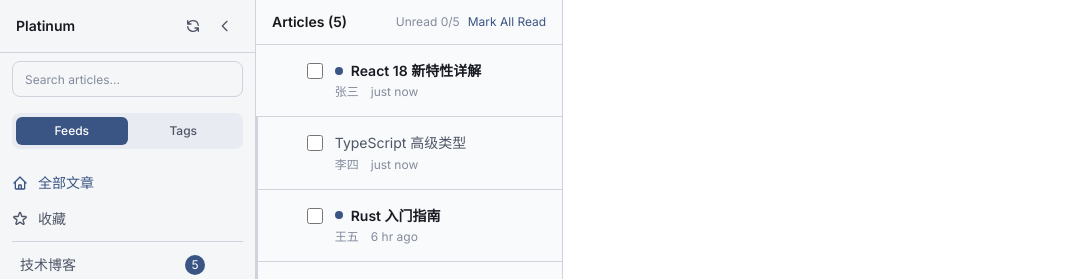
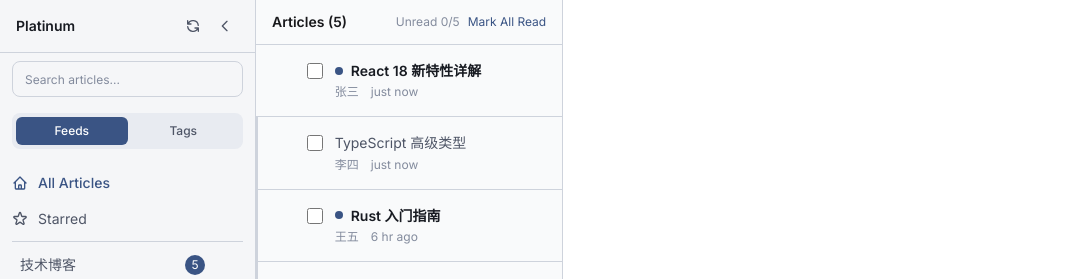
Before and after one commit to wkr-echo/womenhenku, a React (Vite) app in the folder src-ui/: page / in a window 1280 px wide. Shown: the top 279 px of the page, without its empty margins (0-1077 px from the left). Built offline with nearby package versions, Linux system fonts and the light colour scheme.

Commit message:
fix(i18n): add '全部文章' and '收藏' translations for EN mode
zh: 全部文章 / 收藏
en: All Articles / Starred

```diff
--- a/src-ui/src/locales/en.json
+++ b/src-ui/src/locales/en.json
@@ -259,6 +259,8 @@
   "添加别名": "Add Alias",
   "添加失败: ": "Add failed: ",
   "添加标签失败: ": "Add tag failed: ",
+  "全部文章": "All Articles",
+  "收藏": "Starred",
   "添加订阅": "Add Feed",
   "添加订阅源": "Add Feed",
   "添加订阅源失败: ": "Add feed failed: ",
--- a/src-ui/src/locales/en.ts
+++ b/src-ui/src/locales/en.ts
@@ -259,6 +259,8 @@ const translations: Record<string, string> = {
   "添加别名": "Add Alias",
   "添加失败: ": "Add failed: ",
   "添加标签失败: ": "Add tag failed: ",
+  "全部文章": "All Articles",
+  "收藏": "Starred",
   "添加订阅": "Add Feed",
   "添加订阅源": "Add Feed",
   "添加订阅源失败: ": "Add feed failed: ",
--- a/src-ui/src/locales/zh.json
+++ b/src-ui/src/locales/zh.json
@@ -259,6 +259,8 @@
   "添加别名": "添加别名",
   "添加失败: ": "添加失败: ",
   "添加标签失败: ": "添加标签失败: ",
+  "全部文章": "全部文章",
+  "收藏": "收藏",
   "添加订阅": "添加订阅",
   "添加订阅源": "添加订阅源",
   "添加订阅源失败: ": "添加订阅源失败: ",
--- a/src-ui/src/locales/zh.ts
+++ b/src-ui/src/locales/zh.ts
@@ -259,6 +259,8 @@ const translations: Record<string, string> = {
   "添加别名": "添加别名",
   "添加失败: ": "添加失败: ",
   "添加标签失败: ": "添加标签失败: ",
+  "全部文章": "全部文章",
+  "收藏": "收藏",
   "添加订阅": "添加订阅",
   "添加订阅源": "添加订阅源",
   "添加订阅源失败: ": "添加订阅源失败: ",
```
